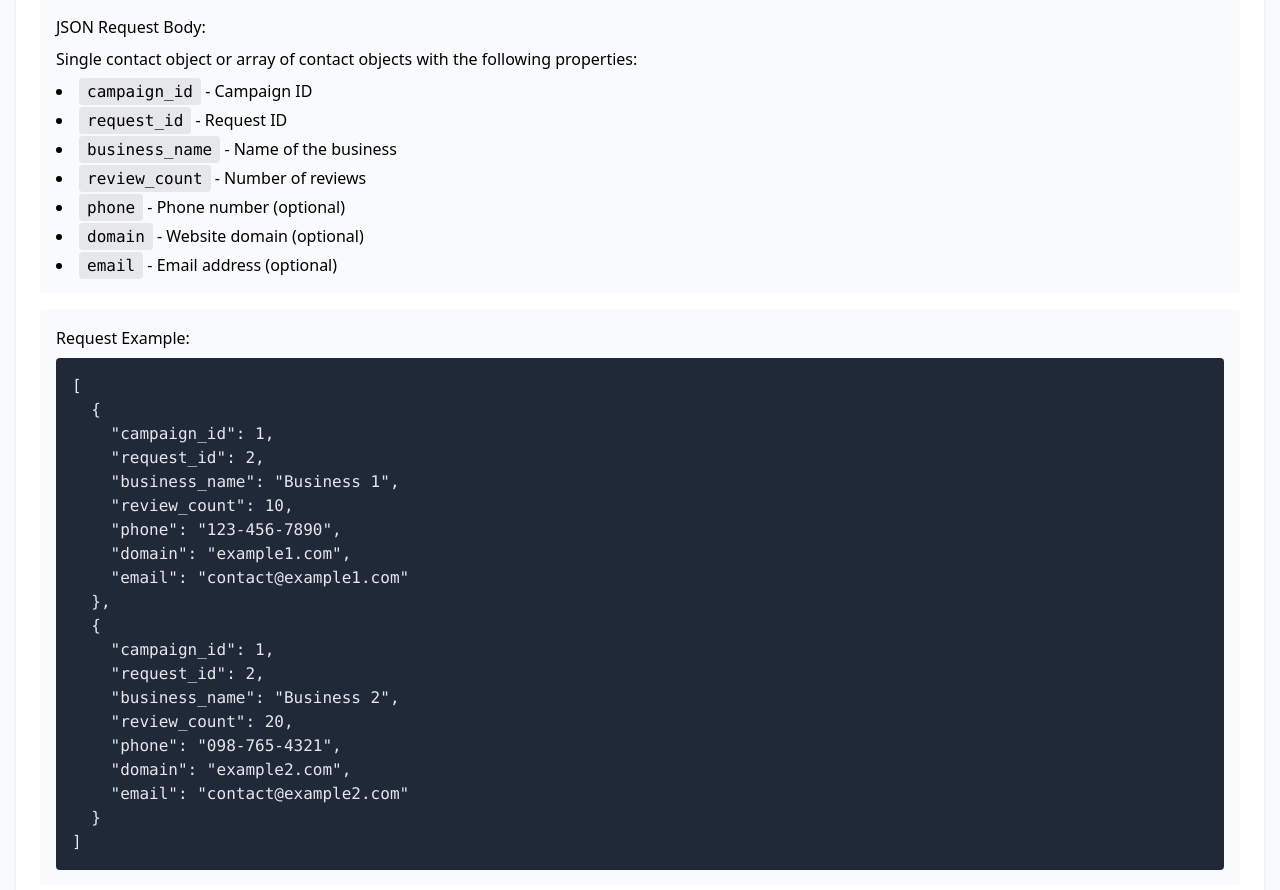
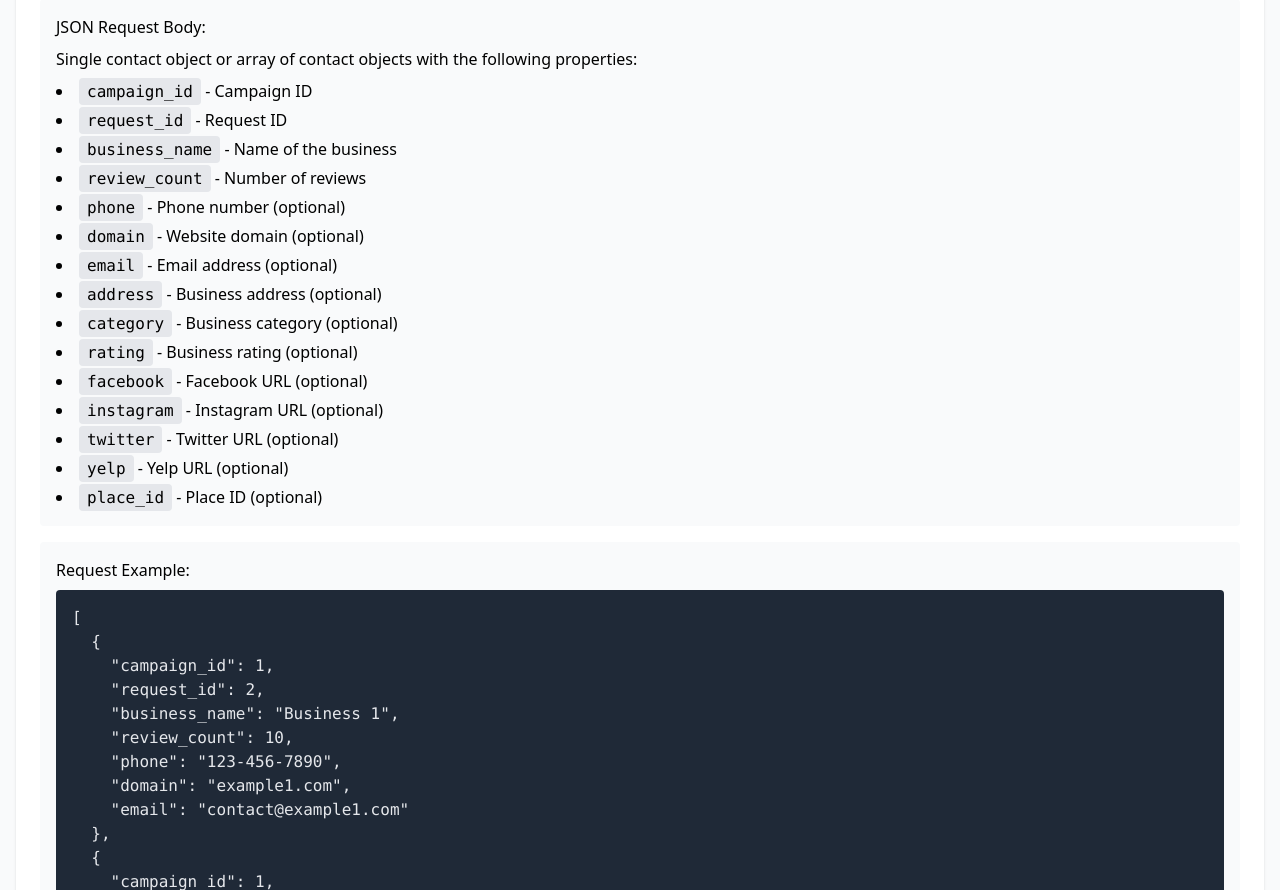
Before and after one commit to serhii-samborskyi/MapsData, a FastAPI app: template templates/docs.html in a window 1280 px wide. Shown: the part 2822-3712 px from the top of the page. Run offline with FastAPI, Linux system fonts and the light colour scheme; the template is opened without the code that fills it, so the values that code supplies are empty; some libraries are stand-ins or nearby versions.

Commit message:
Assistant checkpoint: Added new fields to contacts database and API endpoint
Assistant generated file changes:
- database.py: Add new fields to contacts table
- main.py: Update contacts API endpoint, Update SQL insert statement
- templates/docs.html: Update API documentation

---

User prompt:

please add these fields to contacts data base and  api/contacts api endpoint and doc :

address
category
rating
facebook
instagram
twitter
yelp
place_id

Replit-Commit-Author: Assistant
Replit-Commit-Session-Id: 944223f2-a2dc-4b1b-99da-acee57b2c713

```diff
--- a/main.py
+++ b/main.py
@@ -229,8 +229,8 @@ async def save_contacts(request: Request):
 
             cursor.execute(
                 """INSERT INTO contacts
-                   (campaign_id, business_name, review_count, phone, domain, email, status)
-                   VALUES (?, ?, ?, ?, ?, ?, ?)""",
+                   (campaign_id, business_name, review_count, phone, domain, email, address, category, rating, facebook, instagram, twitter, yelp, place_id, status)
+                   VALUES (?, ?, ?, ?, ?, ?, ?, ?, ?, ?, ?, ?, ?, ?, ?)""",
                 (
                     campaign_id,
                     contact.get('business_name'),
@@ -238,6 +238,14 @@ async def save_contacts(request: Request):
                     contact.get('phone'),
                     contact.get('domain'),
                     contact.get('email'),
+                    contact.get('address'),
+                    contact.get('category'),
+                    contact.get('rating'),
+                    contact.get('facebook'),
+                    contact.get('instagram'),
+                    contact.get('twitter'),
+                    contact.get('yelp'),
+                    contact.get('place_id'),
                     "pending"
                 )
             )
--- a/templates/docs.html
+++ b/templates/docs.html
@@ -151,6 +151,14 @@
                         <li><code class="bg-gray-200 px-2 py-1 rounded">phone</code> - Phone number (optional)</li>
                         <li><code class="bg-gray-200 px-2 py-1 rounded">domain</code> - Website domain (optional)</li>
                         <li><code class="bg-gray-200 px-2 py-1 rounded">email</code> - Email address (optional)</li>
+                        <li><code class="bg-gray-200 px-2 py-1 rounded">address</code> - Business address (optional)</li>
+                        <li><code class="bg-gray-200 px-2 py-1 rounded">category</code> - Business category (optional)</li>
+                        <li><code class="bg-gray-200 px-2 py-1 rounded">rating</code> - Business rating (optional)</li>
+                        <li><code class="bg-gray-200 px-2 py-1 rounded">facebook</code> - Facebook URL (optional)</li>
+                        <li><code class="bg-gray-200 px-2 py-1 rounded">instagram</code> - Instagram URL (optional)</li>
+                        <li><code class="bg-gray-200 px-2 py-1 rounded">twitter</code> - Twitter URL (optional)</li>
+                        <li><code class="bg-gray-200 px-2 py-1 rounded">yelp</code> - Yelp URL (optional)</li>
+                        <li><code class="bg-gray-200 px-2 py-1 rounded">place_id</code> - Place ID (optional)</li>
                     </ul>
                 </div>
                 <div class="bg-gray-50 p-4 rounded mb-4">
```
Also changed, not shown: database.py (+8 -0 lines).
